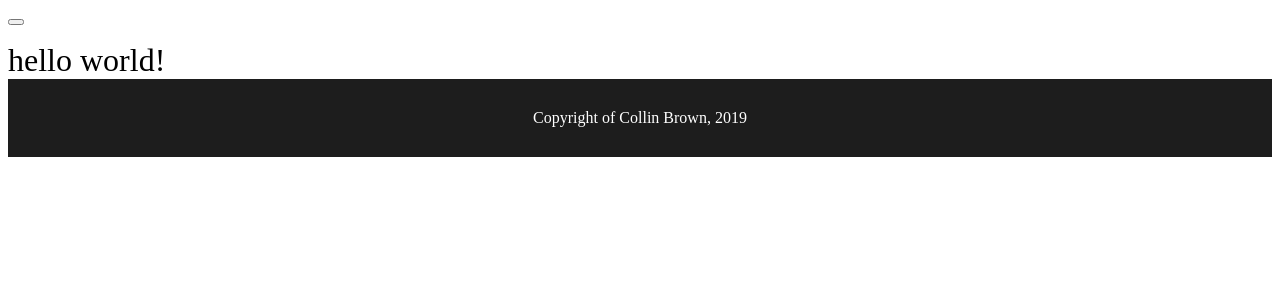
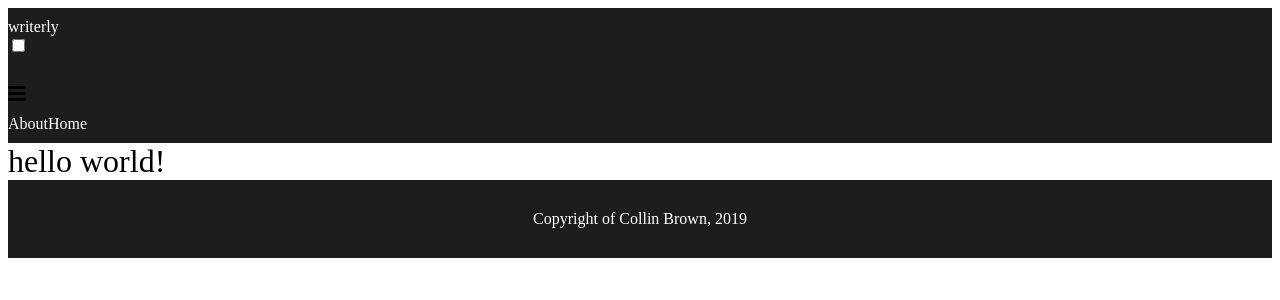
Before and after one commit to collinbrownwriting/writerly, a Jekyll site: the page built from index.html, in a window 1280 px wide. Shown: the top 300 px of the page. Built offline with Jekyll 4.4.1, drawn with Linux system fonts in a browser that asks for light colours.

Commit message:
Update Nav

```diff
--- a/_includes/navigation.html
+++ b/_includes/navigation.html
@@ -1,33 +1,30 @@
-<div class="navbar navbar-fixed-top">
-  <div class="navbar-inner">
-      <div class="container-fluid">
-          <button type="button" class="btn btn-navbar" data-toggle="collapse" data-target=".nav-collapse">
-              <span class="icon-bar"></span>
-              <span class="icon-bar"></span>
-              <span class="icon-bar"></span>
-          </button>
-        <div class="nav-collapse collapse">
-            <ul class="nav">
-{% for node in site.navbar_list %}
-{% if node.name == page.group %}{% assign active = 'active' %}
-{% else %}{% assign active = nil %}{% endif %}
-{% if node.dropdown %}
-                <li class="dropdown dropdown-container {{ active }}">
-                    <a class="dropdown-link" href="{{ site.baseurl }}{{ node.link }}">{{ node.name }}</a>
-                    <a class="dropdown-toggle" data-toggle="dropdown" href="#">{{ node.name }}<b class="caret"></b></a>
-                    <ul class="dropdown-menu">
-    {% for sub in node.dropdown %}
-                        <li><a href="{{ site.baseurl }}{{ sub.link }}">{{ sub.name }}</a></li>
-    {% endfor %}
-                    </ul>
-                </li>
-{% else %}
-                <li class="{{ active }}">
-                    <a href="{{ site.baseurl }}{{ node.link }}">{{ node.name }}</a>
-                </li>
-{% endif %}
-{% endfor %}
-            </ul>
+<header class="site-header">
+  <div class="wrapper">
+    {%- assign default_paths = site.pages | map: "path" -%}
+    {%- assign page_paths = site.header_pages | default: default_paths -%}
+    {%- assign titles_size = site.pages | map: 'title' | join: '' | size -%}
+    <a class="site-title" rel="author" href="{{ "/" | relative_url }}">{{ site.title | escape }}</a>
+
+    {%- if titles_size > 0 -%}
+      <nav class="site-nav">
+        <input type="checkbox" id="nav-trigger" class="nav-trigger" />
+        <label for="nav-trigger">
+          <span class="menu-icon">
+            <svg viewBox="0 0 18 15" width="18px" height="15px">
+              <path d="M18,1.484c0,0.82-0.665,1.484-1.484,1.484H1.484C0.665,2.969,0,2.304,0,1.484l0,0C0,0.665,0.665,0,1.484,0 h15.032C17.335,0,18,0.665,18,1.484L18,1.484z M18,7.516C18,8.335,17.335,9,16.516,9H1.484C0.665,9,0,8.335,0,7.516l0,0 c0-0.82,0.665-1.484,1.484-1.484h15.032C17.335,6.031,18,6.696,18,7.516L18,7.516z M18,13.516C18,14.335,17.335,15,16.516,15H1.484 C0.665,15,0,14.335,0,13.516l0,0c0-0.82,0.665-1.483,1.484-1.483h15.032C17.335,12.031,18,12.695,18,13.516L18,13.516z"/>
+            </svg>
+          </span>
+        </label>
+
+        <div class="trigger">
+          {%- for path in page_paths -%}
+            {%- assign my_page = site.pages | where: "path", path | first -%}
+            {%- if my_page.title -%}
+            <a class="page-link" href="{{ my_page.url | relative_url }}">{{ my_page.title | escape }}</a>
+            {%- endif -%}
+          {%- endfor -%}
         </div>
-    </div>
-</div>
+      </nav>
+    {%- endif -%}
+  </div>
+</header>
```
